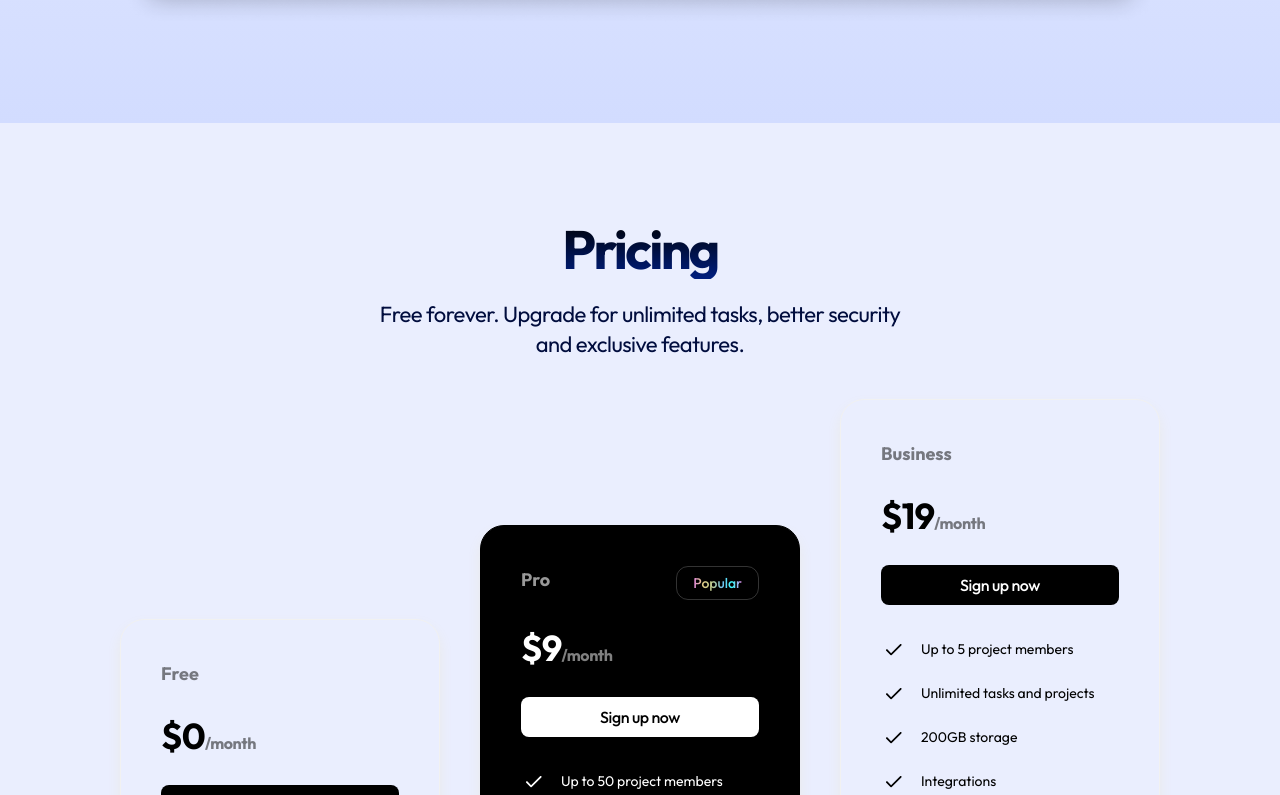
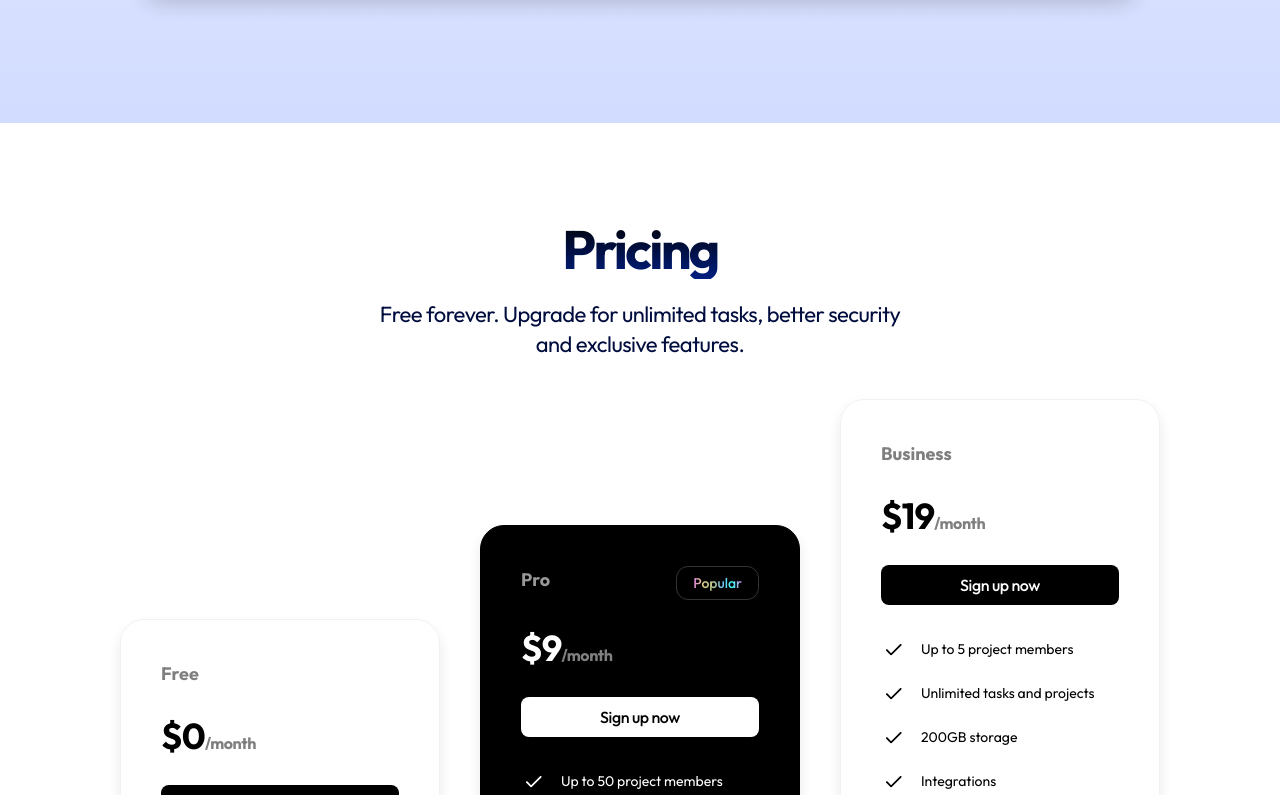
Before and after one commit to mdshafiqcs/light-saas-landing-page-nextjs, a Next.js app: page / in a window 1280 px wide. Shown: the part 1985-2780 px from the top of the page. Built offline with nearby package versions, Linux system fonts and the light colour scheme.

Commit message:
bg color set to white

```diff
--- a/src/sections/Pricing.tsx
+++ b/src/sections/Pricing.tsx
@@ -54,7 +54,7 @@ const pricingTiers = [
 ];
 
 export const Pricing = () => {
-  return <section className="py-24 ">
+  return <section className="py-24 bg-white">
     <div className='container'>
       <div className='section-heading'>
         <h2 className='section-title'>Pricing</h2>
```
